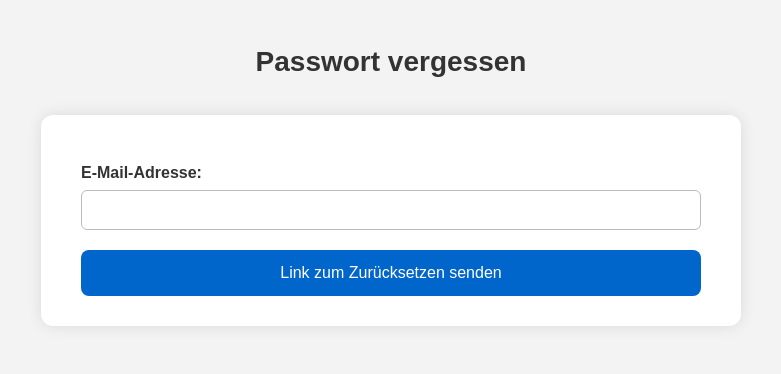
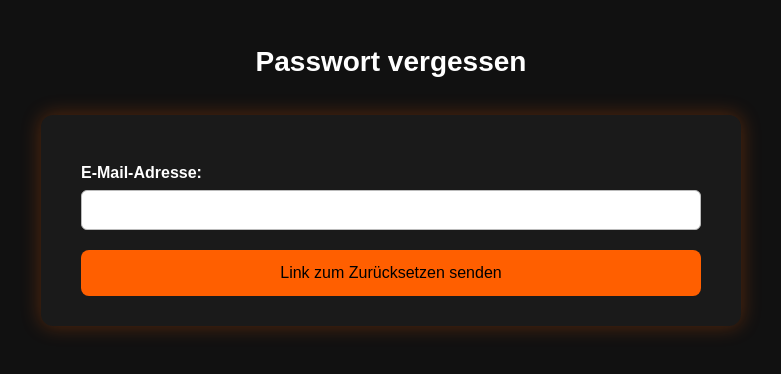
Before and after one commit to eyahd/CRM-System, a PHP site: page /CRM-Workspace/passwort_vergessen.html in a window 1280 px wide. Shown: the top 374 px of the page, without its empty margins (249-1030 px from the left). Run offline with PHP 8.4, Linux system fonts and the light colour scheme.

Commit message:
Update styles.css

```diff
--- a/CRM-Workspace/styles.css
+++ b/CRM-Workspace/styles.css
@@ -17,8 +17,8 @@
 
 body {
   font-family: Arial, sans-serif;
-  background-color: #f3f3f3;
-  color: #333;
+  background-color: #111;
+  color: #fff;
   padding: 40px 20px;
   line-height: 1.6;
 }
@@ -27,10 +27,11 @@ body {
 form {
   max-width: 700px;
   margin: 0 auto;
-  background-color: #fff;
+  background-color: #1a1a1a;
+  color:#fff;
   padding: 30px 40px;
   border-radius: 12px;
-  box-shadow: 0 0 15px rgba(0, 0, 0, 0.1);
+  box-shadow: 0 0 20px rgba(255, 95, 0, 0.3);
 }
 
 /* === Überschriften === */
@@ -74,7 +75,7 @@ select {
 
 input:focus,
 select:focus {
-  border-color: #0066cc;
+  border-color: #ff5f00;
   outline: none;
 }
 
@@ -89,8 +90,8 @@ select:focus {
 button {
   display: block;
   width: 100%;
-  background-color: #0066cc;
-  color: white;
+  background-color: #ff5f00;
+  color: black;
   padding: 14px;
   border: none;
   border-radius: 8px;
@@ -101,7 +102,8 @@ button {
 }
 
 button:hover {
-  background-color: #004d99;
+  background-color: #e65a00;
+  color: white;
 }
 
 /* === Responsive Optimierung === */
@@ -120,11 +122,12 @@ button:hover {
 }
 
 .container {
-  background: white;
+  background-color:#1a1a1a;
+  color: #fff;
   padding: 40px;
   text-align: center;
   border-radius: 12px;
-  box-shadow: 0 0 12px rgba(0, 0, 0, 0.1);
+  box-shadow: 0 0 20px rgba(255, 95, 0, 0.3);
 }
 
 .button-group {
@@ -135,13 +138,14 @@ button:hover {
   display: inline-block;
   margin: 0 10px;
   padding: 12px 24px;
-  background-color: #0066cc;
-  color: white;
+  background-color: #ff5f00;
+  color: black;
   text-decoration: none;
   border-radius: 6px;
   transition: background-color 0.3s;
 }
 
 .button:hover {
-  background-color: #004d99;
+  background-color: #e65a00;
+  color:white;
 }
```
